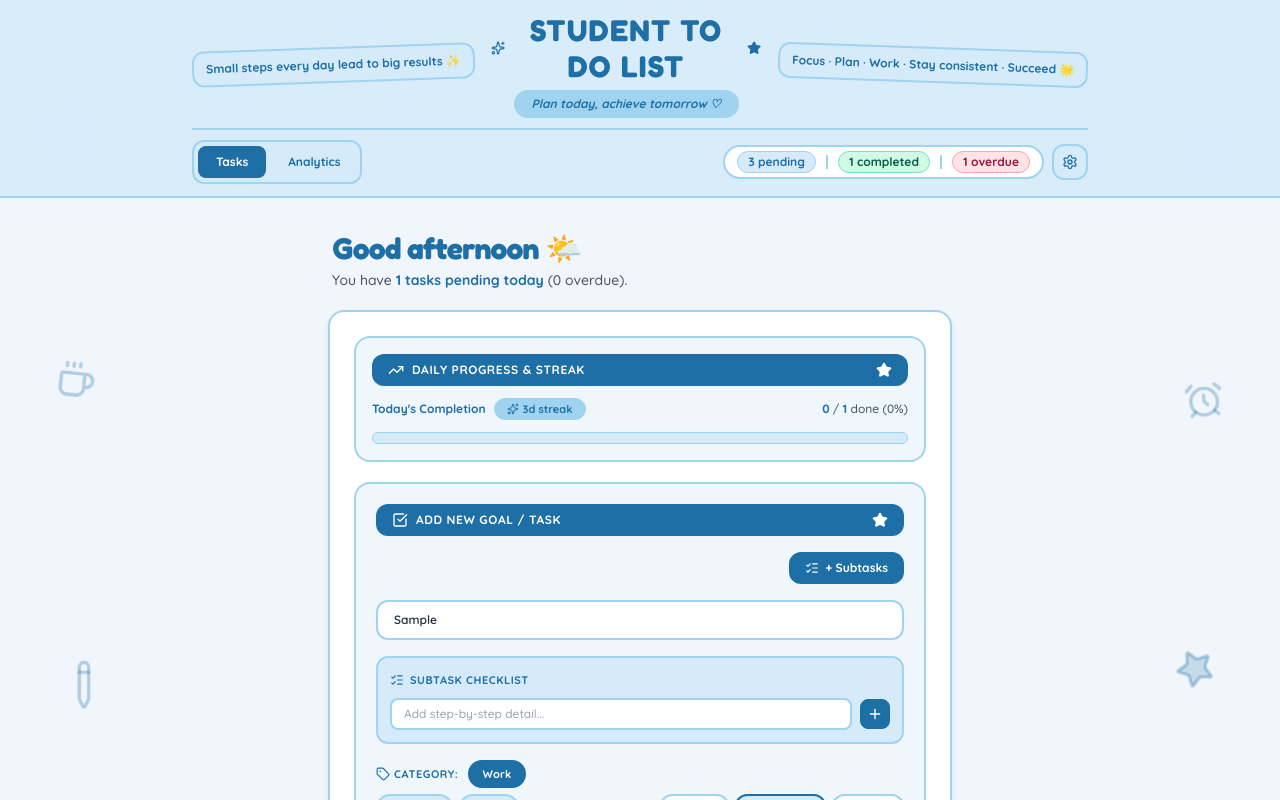
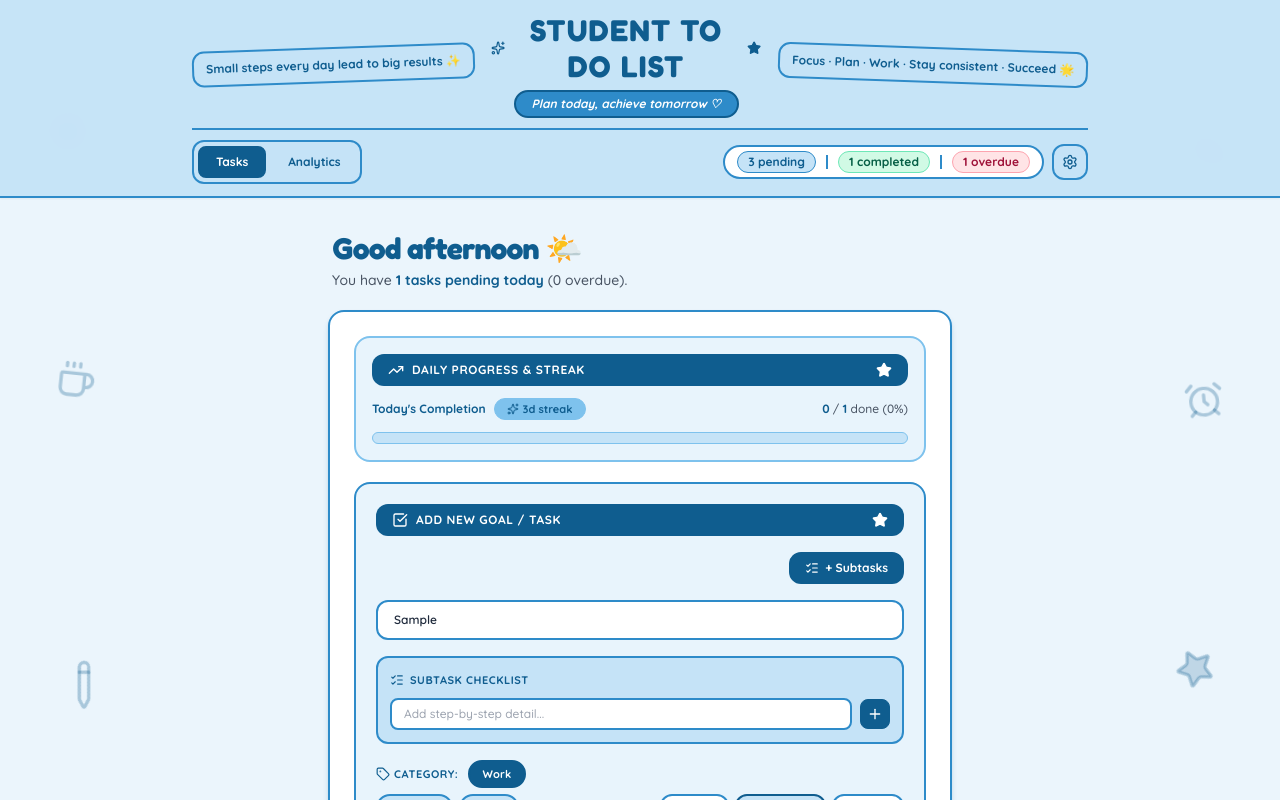
Before and after one commit to granthali-git/SCT_WD_4, a React (Vite) app: page / in a window 1280 px wide. Both pictures are taken after typing "Sample", "Sample" into the empty fields and a click on the button "+ Subtasks". Shown: the top 800 px of the page. Built offline with nearby package versions, Linux system fonts and the light colour scheme.

Commit message:
Fix duplicate recurring task bug and apply bold confident sky blue palette

```diff
--- a/src/App.jsx
+++ b/src/App.jsx
@@ -9,7 +9,6 @@ import {
   Coffee,
   Cloud,
   AlarmClock,
-  Smile,
 } from 'lucide-react';
 import AddTask from './components/AddTask';
 import TaskList from './components/TaskList';
@@ -61,6 +60,24 @@ function getNextDueDate(dueDateStr, repeat) {
   const minutes = String(nextDate.getMinutes()).padStart(2, '0');
 
   return `${year}-${month}-${day}T${hours}:${minutes}`;
+}
+
+function deduplicateTasks(taskList) {
+  if (!Array.isArray(taskList)) return [];
+  const seen = new Map();
+  for (const t of taskList) {
+    const key = (t.title || '').toLowerCase().trim();
+    if (!key) continue;
+    if (!seen.has(key)) {
+      seen.set(key, t);
+    } else {
+      const existing = seen.get(key);
+      if (existing.completed && !t.completed) {
+        seen.set(key, t);
+      }
+    }
+  }
+  return Array.from(seen.values());
 }
 
 // Generate relative dates for realistic mock initial tasks
@@ -133,7 +150,8 @@ const INITIAL_TASKS = [
 function App() {
   const [tasks, setTasks] = useState(() => {
     const saved = getTasks();
-    return saved !== null ? saved : INITIAL_TASKS;
+    const loaded = saved !== null ? saved : INITIAL_TASKS;
+    return deduplicateTasks(loaded);
   });
   const [activeTab, setActiveTab] = useState('all');
   const [searchQuery, setSearchQuery] = useState('');
@@ -210,13 +228,14 @@ function App() {
 
   // Persist tasks and check streak whenever task list changes
   useEffect(() => {
-    saveTasks(tasks);
+    const cleanTasks = deduplicateTasks(tasks);
+    saveTasks(cleanTasks);
     const updatedStreak = checkAndUpdateStreak(todayTasks);
     setStreak(updatedStreak);
   }, [tasks]);
 
   const handleAddTask = (newTask) => {
-    setTasks((prevTasks) => [newTask, ...prevTasks]);
+    setTasks((prevTasks) => deduplicateTasks([newTask, ...prevTasks]));
   };
 
   const handleToggleCompleted = (id) => {
@@ -227,27 +246,24 @@ function App() {
       const isMarkingComplete = !targetTask.completed;
       const isRecurring = targetTask.repeat && targetTask.repeat !== 'none';
 
-      const updatedTasks = prevTasks.map((t) =>
+      if (isMarkingComplete && isRecurring) {
+        // Roll due date forward in-place instead of creating a duplicate card!
+        const nextDueDate = getNextDueDate(targetTask.dueDate, targetTask.repeat);
+        return prevTasks.map((t) =>
+          t.id === id
+            ? {
+                ...t,
+                dueDate: nextDueDate,
+                completed: false, // Reset completion state for next cycle
+                subtasks: (t.subtasks || []).map((sub) => ({ ...sub, done: false })),
+              }
+            : t
+        );
+      }
+
+      return prevTasks.map((t) =>
         t.id === id ? { ...t, completed: !t.completed } : t
       );
-
-      if (isMarkingComplete && isRecurring) {
-        const nextDueDate = getNextDueDate(targetTask.dueDate, targetTask.repeat);
-        const nextTask = {
-          id: Date.now().toString() + '-' + Math.random().toString(36).substring(2, 7),
-          title: targetTask.title,
-          category: targetTask.category,
-          priority: targetTask.priority,
-          dueDate: nextDueDate,
-          repeat: targetTask.repeat,
-          completed: false,
-          createdAt: new Date().toISOString(),
-          subtasks: (targetTask.subtasks || []).map((sub) => ({ ...sub, done: false })),
-        };
-        return [nextTask, ...updatedTasks];
-      }
-
-      return updatedTasks;
     });
   };
 
@@ -373,7 +389,7 @@ function App() {
 
   return (
     <div className="min-h-screen bg-paper printable-paper-pattern text-ink text-xs sm:text-sm flex flex-col items-center relative overflow-x-hidden pb-12 transition-all">
-      {/* DECORATIVE PLANNER DOODLES / ICONS ON LEFT AND RIGHT SIDES */}
+      {/* DECORATIVE PLANNER DOODLES ON LEFT AND RIGHT SIDES */}
       <BookOpen className="fixed top-28 left-4 sm:left-12 w-10 h-10 text-sky-deep/30 z-0 pointer-events-none transform -rotate-12 hidden md:block" />
       <Coffee className="fixed top-[360px] left-6 sm:left-14 w-10 h-10 text-sky-deep/30 z-0 pointer-events-none transform rotate-6 hidden md:block" />
       <Pencil className="fixed bottom-24 left-5 sm:left-16 w-10 h-10 text-sky-deep/30 z-0 pointer-events-none transform -rotate-45 hidden md:block" />
@@ -382,10 +398,10 @@ function App() {
       <Star className="fixed bottom-28 right-5 sm:right-16 w-10 h-10 text-sky-deep/30 fill-sky-deep/20 z-0 pointer-events-none transform rotate-45 hidden md:block" />
 
       {/* 1. STICKY HEADER BAR */}
-      <header className="sticky top-0 z-40 w-full bg-sky-light/95 backdrop-blur-md border-b-2 border-sky-soft px-4 py-3 shadow-xs">
+      <header className="sticky top-0 z-40 w-full bg-sky-light/95 backdrop-blur-md border-b-2 border-sky-DEFAULT px-4 py-3 shadow-sm">
         <div className="max-w-4xl mx-auto flex items-center justify-between gap-4 flex-wrap sm:flex-nowrap">
           {/* Top-Left Rotated Sticky Note */}
-          <div className="hidden sm:block bg-sky-light text-sky-deep border-2 border-sky-soft rounded-xl px-3 py-2 text-xs font-bold transform -rotate-2 shadow-xs select-none">
+          <div className="hidden sm:block bg-sky-light text-sky-deep border-2 border-sky-DEFAULT rounded-xl px-3 py-2 text-xs font-bold transform -rotate-2 shadow-xs select-none">
             Small steps every day lead to big results ✨
           </div>
 
@@ -399,22 +415,22 @@ function App() {
               <Star className="w-5 h-5 text-sky-deep fill-sky-deep" />
             </div>
             <div className="mt-1.5">
-              <span className="bg-sky-soft text-sky-deep border-2 border-sky-soft rounded-full px-4 py-1 text-xs italic font-bold inline-block shadow-xs">
+              <span className="bg-sky-DEFAULT text-white border-2 border-sky-deep rounded-full px-4 py-1 text-xs italic font-bold inline-block shadow-xs">
                 Plan today, achieve tomorrow ♡
               </span>
             </div>
           </div>
 
           {/* Top-Right Rotated Sticky Note */}
-          <div className="hidden sm:block bg-sky-light text-sky-deep border-2 border-sky-soft rounded-xl px-3 py-2 text-xs font-bold transform rotate-2 shadow-xs select-none">
+          <div className="hidden sm:block bg-sky-light text-sky-deep border-2 border-sky-DEFAULT rounded-xl px-3 py-2 text-xs font-bold transform rotate-2 shadow-xs select-none">
             Focus · Plan · Work · Stay consistent · Succeed 🌟
           </div>
         </div>
 
         {/* Navigation & Stat Row */}
-        <div className="max-w-4xl mx-auto flex items-center justify-between gap-3 mt-2.5 pt-2.5 border-t-2 border-sky-soft">
+        <div className="max-w-4xl mx-auto flex items-center justify-between gap-3 mt-2.5 pt-2.5 border-t-2 border-sky-DEFAULT">
           {/* Pill Tabs */}
-          <div className="flex items-center gap-1.5 bg-sky-light p-1 rounded-xl border-2 border-sky-soft shadow-xs">
+          <div className="flex items-center gap-1.5 bg-sky-light p-1 rounded-xl border-2 border-sky-DEFAULT shadow-xs">
             <button
               type="button"
               onClick={() => setHeaderTab('tasks')}
@@ -441,18 +457,18 @@ function App() {
 
           {/* Stat Badges & Settings */}
           <div className="flex items-center gap-2">
-            <div className="hidden sm:flex items-center gap-2 font-sans text-xs bg-paper-card border-2 border-sky-soft px-3 py-1 rounded-full shadow-xs">
-              <span className="bg-sky-light text-sky-deep border border-sky-soft px-2.5 py-0.5 rounded-full font-bold">{totalPending} pending</span>
-              <div className="border-r-2 border-sky-soft h-3.5 mx-0.5" />
+            <div className="hidden sm:flex items-center gap-2 font-sans text-xs bg-paper-card border-2 border-sky-DEFAULT px-3 py-1 rounded-full shadow-xs">
+              <span className="bg-sky-light text-sky-deep border border-sky-DEFAULT px-2.5 py-0.5 rounded-full font-bold">{totalPending} pending</span>
+              <div className="border-r-2 border-sky-DEFAULT h-3.5 mx-0.5" />
               <span className="bg-emerald-100 text-emerald-800 border border-emerald-300 px-2.5 py-0.5 rounded-full font-bold">{totalCompleted} completed</span>
-              <div className="border-r-2 border-sky-soft h-3.5 mx-0.5" />
+              <div className="border-r-2 border-sky-DEFAULT h-3.5 mx-0.5" />
               <span className="bg-rose-100 text-rose-800 border border-rose-300 px-2.5 py-0.5 rounded-full font-bold">{totalOverdue} overdue</span>
             </div>
 
             <button
               type="button"
               onClick={() => setIsShortcutsModalOpen(true)}
-              className="p-2 text-sky-deep bg-sky-light hover:bg-sky-deep hover:text-white rounded-xl transition-all border-2 border-sky-soft cursor-pointer shadow-xs"
+              className="p-2 text-sky-deep bg-sky-light hover:bg-sky-deep hover:text-white rounded-xl transition-all border-2 border-sky-DEFAULT cursor-pointer shadow-xs"
               title="Settings & Shortcuts (?)"
             >
               <Settings className="w-4 h-4" />
@@ -474,11 +490,11 @@ function App() {
         </section>
 
         {/* 3. MAIN CARD */}
-        <div className="bg-paper-card border-2 border-sky-soft shadow-md shadow-sky-deep/15 rounded-2xl p-4 sm:p-6 space-y-5 animate-page-fade-in relative z-10">
+        <div className="bg-paper-card border-2 border-sky-DEFAULT shadow-md shadow-sky-deep/20 rounded-2xl p-4 sm:p-6 space-y-5 animate-page-fade-in relative z-10">
           {headerTab === 'analytics' ? (
             /* Analytics View */
             <div className="space-y-4 font-sans text-ink">
-              <div className="flex items-center justify-between border-b-2 border-sky-soft pb-3">
+              <div className="flex items-center justify-between border-b-2 border-sky-DEFAULT pb-3">
                 <h3 className="font-fredoka font-bold text-lg text-sky-deep flex items-center gap-2">
                   <BarChart3 className="w-5 h-5 text-sky-deep" />
                   Productivity & Goal Analytics
@@ -487,15 +503,15 @@ function App() {
               </div>
 
               <div className="grid grid-cols-3 gap-3">
-                <div className="bg-sky-light/60 p-3.5 rounded-xl border-2 border-sky-soft text-center shadow-xs">
+                <div className="bg-sky-light/60 p-3.5 rounded-xl border-2 border-sky-DEFAULT text-center shadow-xs">
                   <p className="text-xs text-ink/70 font-medium">Total Pending</p>
                   <p className="text-xl font-bold text-sky-deep mt-1">{totalPending}</p>
                 </div>
-                <div className="bg-sky-light/60 p-3.5 rounded-xl border-2 border-sky-soft text-center shadow-xs">
+                <div className="bg-sky-light/60 p-3.5 rounded-xl border-2 border-sky-DEFAULT text-center shadow-xs">
                   <p className="text-xs text-ink/70 font-medium">Total Completed</p>
                   <p className="text-xl font-bold text-emerald-700 mt-1">{totalCompleted}</p>
                 </div>
-                <div className="bg-sky-light/60 p-3.5 rounded-xl border-2 border-sky-soft text-center shadow-xs">
+                <div className="bg-sky-light/60 p-3.5 rounded-xl border-2 border-sky-DEFAULT text-center shadow-xs">
                   <p className="text-xs text-ink/70 font-medium">Overdue Rate</p>
                   <p className="text-xl font-bold text-rose-600 mt-1">
                     {tasks.length > 0 ? Math.round((totalOverdue / tasks.length) * 100) : 0}%
@@ -557,7 +573,7 @@ function App() {
 
       {/* FOOTER BADGE */}
       <footer className="mt-8 text-center space-y-2 z-10">
-        <div className="inline-block bg-sky-deep text-white border-2 border-sky-deep rounded-full px-6 py-2 font-bold shadow-md">
+        <div className="inline-block bg-sky-deep text-white border-2 border-sky-deep rounded-full px-6.5 py-2 font-bold shadow-md">
           KEEP GROWING 🌸
         </div>
         <p className="text-xs italic text-ink/70 font-medium">
--- a/src/components/AddTask.jsx
+++ b/src/components/AddTask.jsx
@@ -5,9 +5,9 @@ import { parseNaturalLanguageDate } from '../utils/parseDate';
 const CATEGORIES = ['Work', 'Personal', 'Study', 'Health'];
 
 const PRIORITIES = [
-  { name: 'Low', badge: '3', badgeBg: 'bg-sky-soft text-sky-deep border border-sky-soft', activeBg: 'bg-sky-light text-sky-deep font-bold border-2 border-sky-deep shadow-xs', idleBg: 'bg-paper-card text-sky-deep border-2 border-sky-soft hover:bg-sky-light' },
-  { name: 'Medium', badge: '2', badgeBg: 'bg-sky-main text-white', activeBg: 'bg-sky-light text-sky-deep font-bold border-2 border-sky-deep shadow-xs', idleBg: 'bg-paper-card text-sky-deep border-2 border-sky-soft hover:bg-sky-light' },
-  { name: 'High', badge: '1', badgeBg: 'bg-sky-deep text-white', activeBg: 'bg-sky-light text-sky-deep font-bold border-2 border-sky-deep shadow-xs', idleBg: 'bg-paper-card text-sky-deep border-2 border-sky-soft hover:bg-sky-light' },
+  { name: 'Low', badge: '3', badgeBg: 'bg-sky-soft text-sky-deep border border-sky-DEFAULT', activeBg: 'bg-sky-light text-sky-deep font-bold border-2 border-sky-deep shadow-xs', idleBg: 'bg-paper-card text-sky-deep border-2 border-sky-DEFAULT hover:bg-sky-light' },
+  { name: 'Medium', badge: '2', badgeBg: 'bg-sky-DEFAULT text-white', activeBg: 'bg-sky-light text-sky-deep font-bold border-2 border-sky-deep shadow-xs', idleBg: 'bg-paper-card text-sky-deep border-2 border-sky-DEFAULT hover:bg-sky-light' },
+  { name: 'High', badge: '1', badgeBg: 'bg-sky-deep text-white', activeBg: 'bg-sky-light text-sky-deep font-bold border-2 border-sky-deep shadow-xs', idleBg: 'bg-paper-card text-sky-deep border-2 border-sky-DEFAULT hover:bg-sky-light' },
 ];
 
 export default function AddTask({ onAddTask }) {
@@ -84,7 +84,7 @@ export default function AddTask({ onAddTask }) {
   };
 
   return (
-    <form onSubmit={handleSubmit} className="bg-sky-light/40 border-2 border-sky-soft rounded-2xl p-4 sm:p-5 space-y-4 font-sans shadow-xs">
+    <form onSubmit={handleSubmit} className="bg-sky-light/40 border-2 border-sky-DEFAULT rounded-2xl p-4 sm:p-5 space-y-4 font-sans shadow-xs">
       <div className="flex items-center justify-between">
         <div className="w-full bg-sky-deep text-white rounded-xl px-4 py-2 font-bold text-xs uppercase tracking-wider flex items-center justify-between shadow-xs">
           <span className="flex items-center gap-2">
@@ -102,7 +102,7 @@ export default function AddTask({ onAddTask }) {
           className={`flex items-center gap-1.5 text-xs font-bold px-3.5 py-1.5 rounded-xl transition-all border-2 cursor-pointer ${
             showSubtasks || subtasks.length > 0
               ? 'bg-sky-deep text-white border-sky-deep shadow-xs'
-              : 'bg-sky-light text-sky-deep border-sky-soft hover:bg-sky-soft'
+              : 'bg-sky-light text-sky-deep border-sky-DEFAULT hover:bg-sky-soft'
           }`}
         >
           <ListChecks className="w-3.5 h-3.5" />
@@ -118,13 +118,13 @@ export default function AddTask({ onAddTask }) {
           value={title}
           onChange={(e) => setTitle(e.target.value)}
           placeholder="What would you like to achieve today? (Press 'N' to focus)..."
-          className="w-full bg-paper-card border-2 border-sky-soft rounded-xl px-4 py-2.5 text-xs text-ink placeholder-ink/50 focus:outline-none focus:border-sky-deep focus:ring-2 focus:ring-sky/30 transition-all shadow-xs font-semibold"
+          className="w-full bg-paper-card border-2 border-sky-DEFAULT rounded-xl px-4 py-2.5 text-xs text-ink placeholder-ink/50 focus:outline-none focus:border-sky-deep focus:ring-2 focus:ring-sky/30 transition-all shadow-xs font-semibold"
         />
       </div>
 
       {/* Optional Subtasks Section */}
       {(showSubtasks || subtasks.length > 0) && (
-        <div className="bg-sky-light border-2 border-sky-soft rounded-xl p-3 space-y-2">
+        <div className="bg-sky-light border-2 border-sky-DEFAULT rounded-xl p-3 space-y-2">
           <div className="text-[11px] font-bold uppercase tracking-wider text-sky-deep flex items-center gap-1.5">
             <ListChecks className="w-3.5 h-3.5 text-sky-deep" />
             <span>Subtask Checklist</span>
@@ -138,14 +138,14 @@ export default function AddTask({ onAddTask }) {
               onChange={(e) => setSubtaskInput(e.target.value)}
               onKeyDown={handleSubtaskKeyDown}
               placeholder="Add step-by-step detail..."
-              className="flex-1 bg-paper-card border-2 border-sky-soft rounded-lg px-3 py-1.5 text-xs text-ink focus:outline-none focus:border-sky-deep focus:ring-2 focus:ring-sky/30 font-medium"
+              className="flex-1 bg-paper-card border-2 border-sky-DEFAULT rounded-lg px-3 py-1.5 text-xs text-ink focus:outline-none focus:border-sky-deep focus:ring-2 focus:ring-sky/30 font-medium"
             />
             <button
               type="button"
               onClick={handleAddSubtask}
               aria-label="Add subtask"
               disabled={!subtaskInput.trim()}
-              className="bg-sky-deep hover:bg-sky-deep/90 text-white disabled:bg-sky-main p-1.5 rounded-lg border border-sky-deep text-xs transition-all cursor-pointer font-bold"
+              className="bg-sky-deep hover:bg-sky-deep/90 text-white disabled:bg-sky-DEFAULT p-1.5 rounded-lg border border-sky-deep text-xs transition-all cursor-pointer font-bold"
             >
               <Plus className="w-4 h-4" />
             </button>
@@ -157,7 +157,7 @@ export default function AddTask({ onAddTask }) {
               {subtasks.map((sub) => (
                 <li
                   key={sub.id}
-                  className="flex items-center justify-between bg-paper-card border border-sky-soft px-3 py-1.5 rounded-lg text-xs text-ink font-medium shadow-xs"
+                  className="flex items-center justify-between bg-paper-card border border-sky-DEFAULT px-3 py-1.5 rounded-lg text-xs text-ink font-medium shadow-xs"
                 >
                   <span className="truncate">{sub.text}</span>
                   <button
@@ -193,7 +193,7 @@ export default function AddTask({ onAddTask }) {
                 className={`px-3 py-1 rounded-full text-[11px] font-bold tracking-wide transition-all border-2 cursor-pointer ${
                   isSelected
                     ? 'bg-sky-deep text-white border-sky-deep font-bold shadow-xs'
-                    : 'bg-sky-light text-sky-deep border-sky-soft hover:bg-sky-soft'
+                    : 'bg-sky-light text-sky-deep border-sky-DEFAULT hover:bg-sky-soft'
                 }`}
               >
                 {cat}
@@ -230,10 +230,10 @@ export default function AddTask({ onAddTask }) {
       </div>
 
       {/* Bottom Row: Due Date Picker, Quick Date Text & Repeat Selector */}
-      <div className="flex flex-col sm:flex-row sm:items-center justify-between gap-3 pt-3 border-t-2 border-sky-soft">
+      <div className="flex flex-col sm:flex-row sm:items-center justify-between gap-3 pt-3 border-t-2 border-sky-DEFAULT">
         <div className="flex items-center gap-2.5 flex-wrap">
           <div className="flex items-center gap-1.5">
-            <Calendar className="w-3.5 h-3.5 text-sky-deep" />
+            <Calendar className="w-3.5 h-3.5 text-sky-DEFAULT" />
             <label className="text-[11px] uppercase tracking-wider text-sky-deep font-bold">Due:</label>
             <input
               type="datetime-local"
@@ -242,18 +242,18 @@ export default function AddTask({ onAddTask }) {
                 setDueDate(e.target.value);
                 setQuickDateMatched(false);
               }}
-              className="bg-paper-card border-2 border-sky-soft rounded-xl px-2.5 py-1.5 text-xs text-ink focus:outline-none focus:border-sky-deep focus:ring-2 focus:ring-sky/30 font-bold shadow-xs"
+              className="bg-paper-card border-2 border-sky-DEFAULT rounded-xl px-2.5 py-1.5 text-xs text-ink focus:outline-none focus:border-sky-deep focus:ring-2 focus:ring-sky/30 font-bold shadow-xs"
             />
           </div>
 
-          {/* Quick Date Natural Language Input with explicit sky-soft border */}
+          {/* Quick Date Natural Language Input with explicit sky-DEFAULT border */}
           <div className="relative flex items-center">
             <input
               type="text"
               value={quickDate}
               onChange={(e) => handleQuickDateChange(e.target.value)}
               placeholder='e.g. "tomorrow 5pm"...'
-              className="bg-paper-card border-2 border-sky-soft rounded-xl pl-2.5 pr-6 py-1.5 text-xs text-ink placeholder-ink/50 focus:outline-none focus:border-sky-deep focus:ring-2 focus:ring-sky/30 w-40 sm:w-44 font-bold shadow-xs"
+              className="bg-paper-card border-2 border-sky-DEFAULT rounded-xl pl-2.5 pr-6 py-1.5 text-xs text-ink placeholder-ink/50 focus:outline-none focus:border-sky-deep focus:ring-2 focus:ring-sky/30 w-40 sm:w-44 font-bold shadow-xs"
             />
             {quickDateMatched && (
               <span className="absolute right-2 text-emerald-700 flex items-center" title="Date recognized">
@@ -263,12 +263,12 @@ export default function AddTask({ onAddTask }) {
           </div>
 
           <div className="flex items-center gap-1.5">
-            <Repeat className="w-3.5 h-3.5 text-sky-deep" />
+            <Repeat className="w-3.5 h-3.5 text-sky-DEFAULT" />
             <label className="text-[11px] uppercase tracking-wider text-sky-deep font-bold">Repeat:</label>
             <select
               value={repeat}
               onChange={(e) => setRepeat(e.target.value)}
-              className="bg-paper-card border-2 border-sky-soft rounded-xl px-2.5 py-1.5 text-xs text-sky-deep focus:outline-none focus:border-sky-deep focus:ring-2 focus:ring-sky/30 cursor-pointer font-bold shadow-xs"
+              className="bg-paper-card border-2 border-sky-DEFAULT rounded-xl px-2.5 py-1.5 text-xs text-sky-deep focus:outline-none focus:border-sky-deep focus:ring-2 focus:ring-sky/30 cursor-pointer font-bold shadow-xs"
             >
               <option value="none">None</option>
               <option value="daily">Daily</option>
@@ -278,7 +278,7 @@ export default function AddTask({ onAddTask }) {
           </div>
         </div>
 
-        {/* Add Task Button — Always Solid Strong Sky Deep Blue */}
+        {/* Add Task Button — Solid Strong Sky Deep Blue (#0F5D8F) */}
         <button
           type="submit"
           className={`flex items-center justify-center gap-1.5 bg-sky-deep text-white font-bold px-6 py-2.5 rounded-xl text-xs transition-all shadow-md border-2 border-sky-deep cursor-pointer active:scale-95 ${
--- a/src/index.css
+++ b/src/index.css
@@ -6,7 +6,7 @@
 
 html, body, #root {
   min-height: 100vh;
-  background-color: #F0F6FC;
+  background-color: #EBF5FC;
   margin: 0;
   padding: 0;
 }
@@ -15,7 +15,7 @@ html, body, #root {
   body {
     font-family: 'Quicksand', 'Inter', sans-serif;
     font-weight: 500;
-    background-color: #F0F6FC;
+    background-color: #EBF5FC;
     color: #1E293B;
   }
 
@@ -29,43 +29,47 @@ html, body, #root {
   }
 }
 
-/* Explicit Color Overrides for Bolder Sky Blue Palette */
+/* Explicit Color Overrides for Bold Confident Sky Blue Palette */
 .bg-sky-deep {
-  background-color: #1D6FA5 !important;
+  background-color: #0F5D8F !important;
   color: #FFFFFF !important;
 }
 
 .bg-sky-main, .bg-sky-DEFAULT {
-  background-color: #4FA8DD !important;
+  background-color: #2E8BC9 !important;
   color: #FFFFFF !important;
 }
 
 .bg-sky-light {
-  background-color: #D6EBFA !important;
+  background-color: #C5E3F7 !important;
 }
 
 .bg-sky-soft {
-  background-color: #9FD3F0 !important;
+  background-color: #7EC2ED !important;
 }
 
 .text-sky-deep {
-  color: #1D6FA5 !important;
+  color: #0F5D8F !important;
 }
 
 .text-sky-DEFAULT, .text-sky-main {
-  color: #4FA8DD !important;
+  color: #2E8BC9 !important;
 }
 
 .border-sky-soft {
-  border-color: #9FD3F0 !important;
+  border-color: #7EC2ED !important;
+}
+
+.border-sky-DEFAULT, .border-sky-main {
+  border-color: #2E8BC9 !important;
 }
 
 .border-sky-deep {
-  border-color: #1D6FA5 !important;
+  border-color: #0F5D8F !important;
 }
 
 .bg-paper {
-  background-color: #F0F6FC !important;
+  background-color: #EBF5FC !important;
 }
 
 .bg-paper-card {
@@ -74,13 +78,13 @@ html, body, #root {
 
 /* Form Inputs & Buttons Theme Enforcers */
 .input-sky {
-  border: 2px solid #9FD3F0 !important;
+  border: 2px solid #2E8BC9 !important;
   background-color: #FFFFFF !important;
   color: #1E293B !important;
 }
 
 .input-sky:focus {
-  border-color: #1D6FA5 !important;
+  border-color: #0F5D8F !important;
   outline: none !important;
 }
 
@@ -109,9 +113,9 @@ html, body, #root {
   animation: pop 0.25s cubic-bezier(0.175, 0.885, 0.32, 1.275);
 }
 
-/* Printable off-white paper grid texture overlay with fixed attachment */
+/* Printable paper grid texture overlay with fixed attachment */
 .printable-paper-pattern {
-  background-image: radial-gradient(rgba(29, 111, 165, 0.28) 1.5px, transparent 1.5px);
+  background-image: radial-gradient(rgba(15, 93, 143, 0.28) 1.5px, transparent 1.5px);
   background-size: 22px 22px;
   background-attachment: fixed;
 }
```
Also changed, not shown: src/components/TaskList.jsx (+29 -29 lines), tailwind.config.js (+6 -6 lines).
